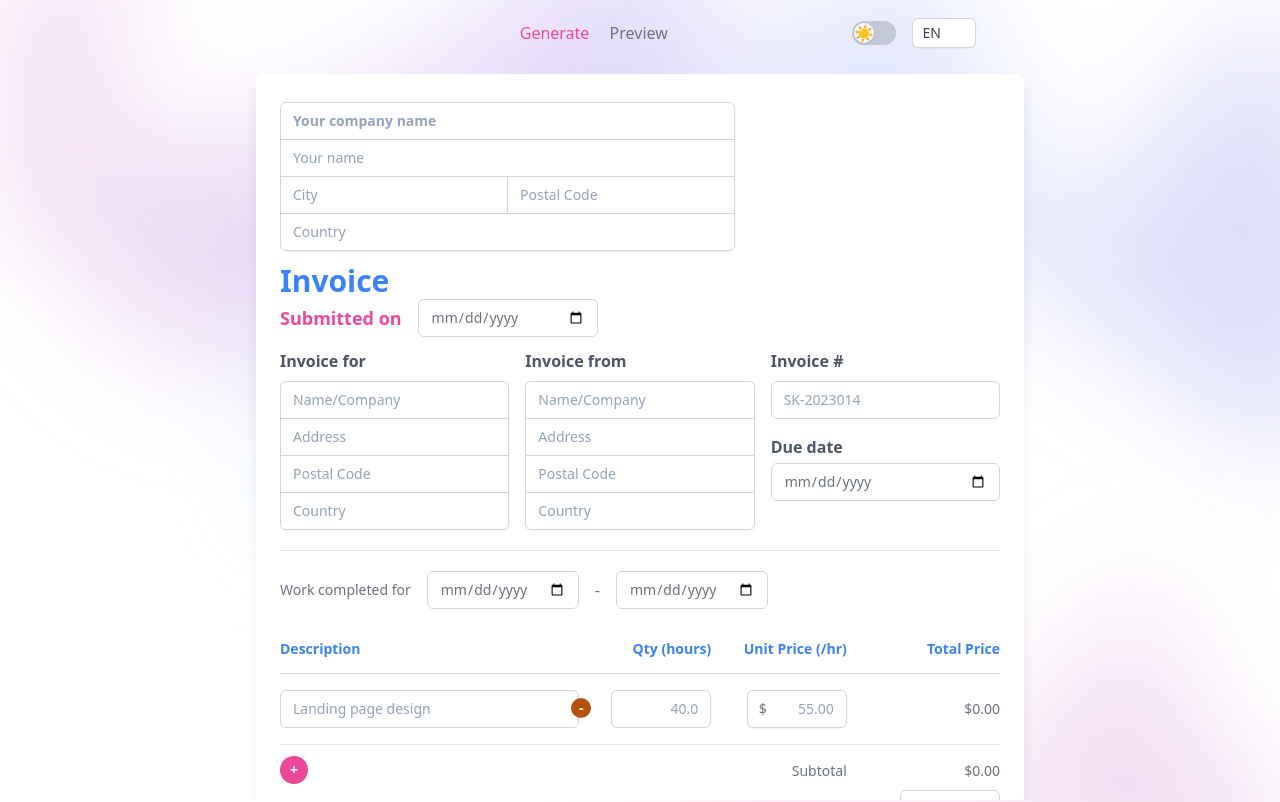
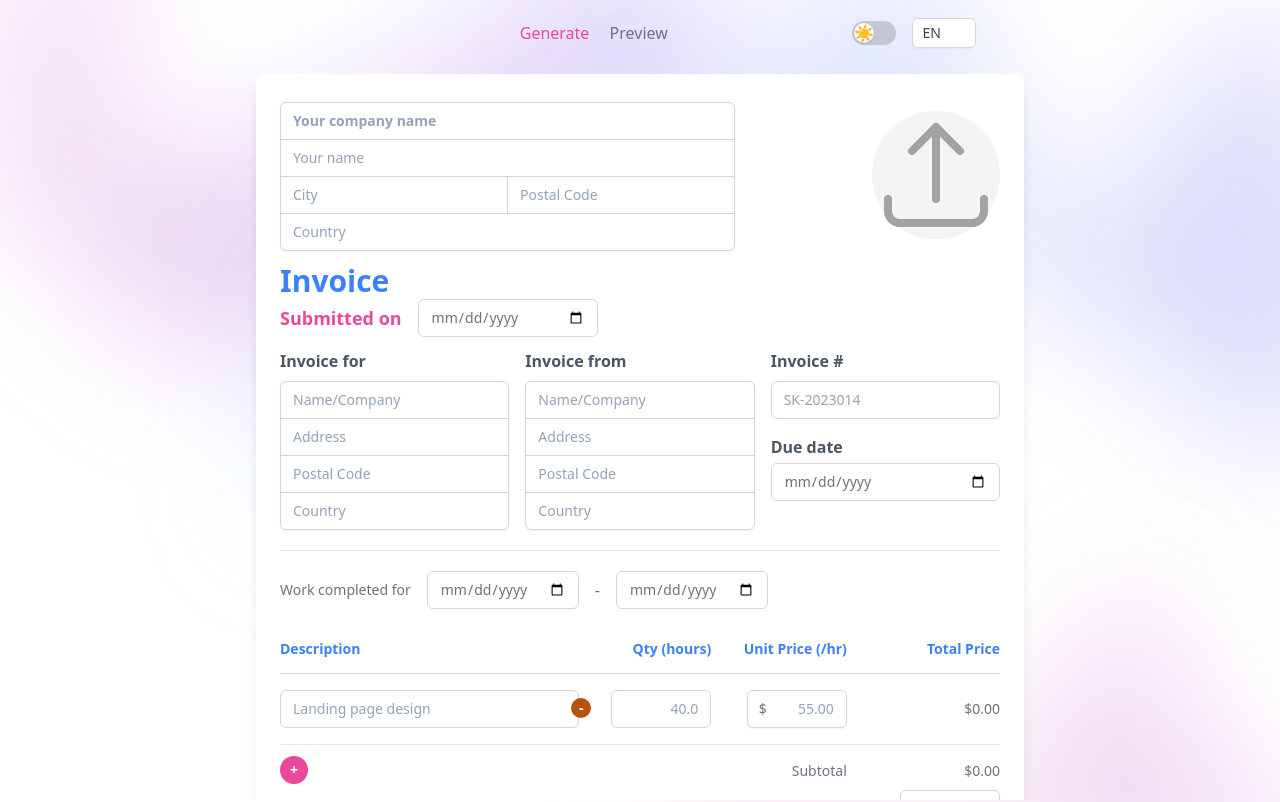
Before and after one commit to shamscorner/oinvogenny, a SvelteKit app: page /generate in a window 1280 px wide. Shown: the top 802 px of the page. Built offline with nearby package versions, Linux system fonts and the light colour scheme; some icons are missing.

Commit message:
feat: add company avatar upload functionality

```diff
--- a/src/lib/components/InvoiceSkeleton.svelte
+++ b/src/lib/components/InvoiceSkeleton.svelte
@@ -1,5 +1,4 @@
 <script lang="ts">
-	// import UploadIcon from '$lib/assets/upload-icon.svg';
 	import { t } from '$lib/i18n';
 
 	export let isNoteAvailable = true;
@@ -14,12 +13,11 @@
 				<slot name="company-info" />
 			</section>
 
-			<!-- TODO: add image upload feature later -->
-			<!-- <section
-				class="grid h-24 w-24 place-items-center rounded-full bg-gray-100 dark:bg-gray-700"
+			<section
+				class="grid h-32 w-32 place-items-center self-center rounded-full bg-gray-100 dark:bg-gray-700"
 			>
-				<img src={UploadIcon} alt={$t('upload-logo')} width="96" height="96" />
-			</section> -->
+				<slot name="company-logo" />
+			</section>
 		</header>
 
 		<main class="mt-3">
--- a/src/lib/components/PageLoader.svelte
+++ b/src/lib/components/PageLoader.svelte
@@ -1,5 +1,5 @@
 <div
-	class="absolute inset-0 grid place-items-center bg-gray-200 text-pink-500 dark:bg-gray-800"
+	class="absolute inset-0 z-10 grid place-items-center bg-gray-200 text-pink-500 dark:bg-gray-800"
 >
 	<svg
 		class="-ml-1 mr-3 h-10 w-10 animate-spin"
--- a/src/locales/bn.json
+++ b/src/locales/bn.json
@@ -9,6 +9,7 @@
 	"preview": "পর্যবেক্ষণ",
 	"change-theme": "থিম পালটান",
 	"upload-logo": "লোগো আপলোড করুন",
+	"company-logo": "কোম্পানি লোগো",
 	"invoice": "ইনভইচ",
 	"submitted-on": "পাঠানো হয়েছে {{date}}",
 	"invoice-for": "প্রাপক",
--- a/src/locales/en.json
+++ b/src/locales/en.json
@@ -10,6 +10,7 @@
 	"preview": "Preview",
 	"change-theme": "Change Theme",
 	"upload-logo": "Upload Logo",
+	"company-logo": "Company logo",
 	"invoice": "Invoice",
 	"submitted-on": "Submitted on {{date}}",
 	"invoice-for": "Invoice for",
--- a/src/routes/generate/+page.svelte
+++ b/src/routes/generate/+page.svelte
@@ -14,8 +14,11 @@
 		invoiceItemsTotal,
 		invoiceItemsSubTotal
 	} from '$lib/store';
+	import UploadIcon from '$lib/assets/upload-icon.svg';
 
 	let idxDB: IDBPDatabase<IndexedDBSchemaType> | undefined;
+	let companyLogoInput: HTMLInputElement;
+	let companyAvatar = '';
 
 	onMount(async () => {
 		scrollToTop();
@@ -56,6 +59,20 @@
 		if (!$invoiceData.items.length) {
 			addNewItem();
 		}
+	}
+
+	function uploadCompanyLogo(event: Event) {
+		const files = (event.target as HTMLInputElement).files;
+		if (!files || !files.length) return;
+
+		let reader = new FileReader();
+		reader.readAsDataURL(files[0]);
+
+		reader.onload = (e) => {
+			if (!e.target) return;
+			if (!e.target.result) return;
+			companyAvatar = e.target.result as string;
+		};
 	}
 </script>
 
@@ -143,6 +160,47 @@
 				</div>
 			</div>
 		</fieldset>
+	</svelte:fragment>
+
+	<svelte:fragment slot="company-logo">
+		<div class="flex-shrink-0">
+			<label for="company-logo" class="sr-only">
+				{$t('upload-logo')}
+			</label>
+			<button
+				type="button"
+				class="rounded-full focus-visible:outline-none focus-visible:ring-2 focus-visible:ring-pink-500 focus-visible:ring-offset-4 dark:focus-visible:ring-offset-gray-800"
+				on:click={() => {
+					companyLogoInput.click();
+				}}
+			>
+				{#if companyAvatar}
+					<img
+						src={companyAvatar}
+						alt={$t('company-logo')}
+						width="128"
+						height="128"
+						class="h-32 w-32 rounded-full object-cover"
+					/>
+				{:else}
+					<img
+						src={UploadIcon}
+						alt={$t('upload-logo')}
+						width="128"
+						height="128"
+					/>
+				{/if}
+			</button>
+			<input
+				bind:this={companyLogoInput}
+				type="file"
+				name="company-logo"
+				id="company-logo"
+				accept="image/*"
+				style="display:none"
+				on:change={(e) => uploadCompanyLogo(e)}
+			/>
+		</div>
 	</svelte:fragment>
 
 	<svelte:fragment slot="submitted-on">
```
